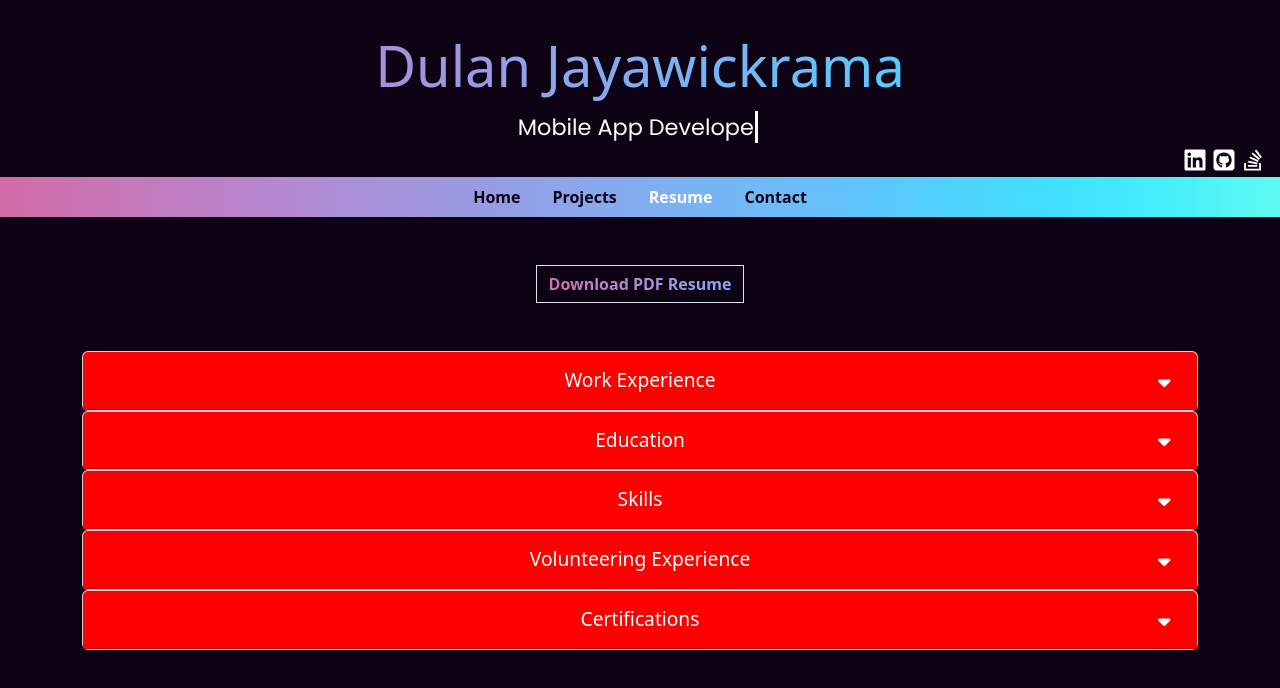
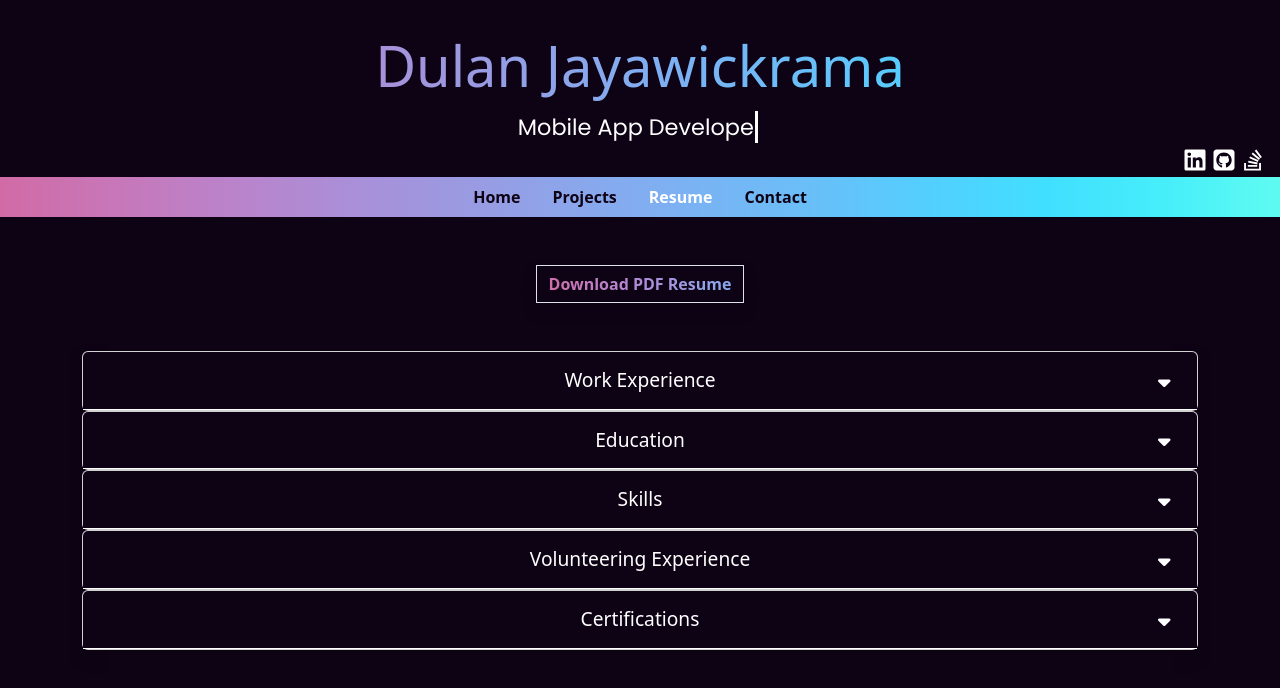
Before and after one commit to realDulanJay/my-portfolio, an Angular app: page /resume in a window 1280 px wide. Shown: the top 688 px of the page. Built offline with nearby package versions, Linux system fonts and the light colour scheme.

Commit message:
Update resume.component.css

```diff
--- a/src/app/resume/resume.component.css
+++ b/src/app/resume/resume.component.css
@@ -15,54 +15,11 @@
 
 .accordions {
   animation: slideInFromBottom 1s ease;
-
-  /* .panel-collapse {
-    background-color: #0e0315;
-  }
-
-  .card-header {
-    background-color: #0e0315;
-    border-color: white;
-  }
-
-  .btn {
-    color: white;
-    font-size: larger;
-  }
-
-  .btn:active {
-    color: white;
-  }
-
-  .card-header:hover {
-    background-color: #302e31;
-  } */
 }
-
-/* .accordions .panel-collapse {
-  background-color: #0e0315;
-}
-
-.card-header {
-  background-color: #0e0315;
-  border-color: white;
-}
-
-.btn {
-  color: white;
-  font-size: larger;
-}
-
-.btn:active {
-  color: white;
-}
-
-.card-header:hover {
-  background-color: #302e31;
-} */
 
 accordion-group::ng-deep .card-header {
   background-color: #0e0315;
+  border-color: white;
 }
 accordion-group::ng-deep .btn {
   color: white;
@@ -77,8 +34,8 @@ accordion-group::ng-deep .card-header:hover {
   background-color: #302e31;
 }
 
-accordion-group::ng-deep .card-header:not(.collapsed) {
-  background-color: red;
+accordion-group::ng-deep .card-body {
+  background-color: #0e0315;
 }
 
 .white-text {
```
